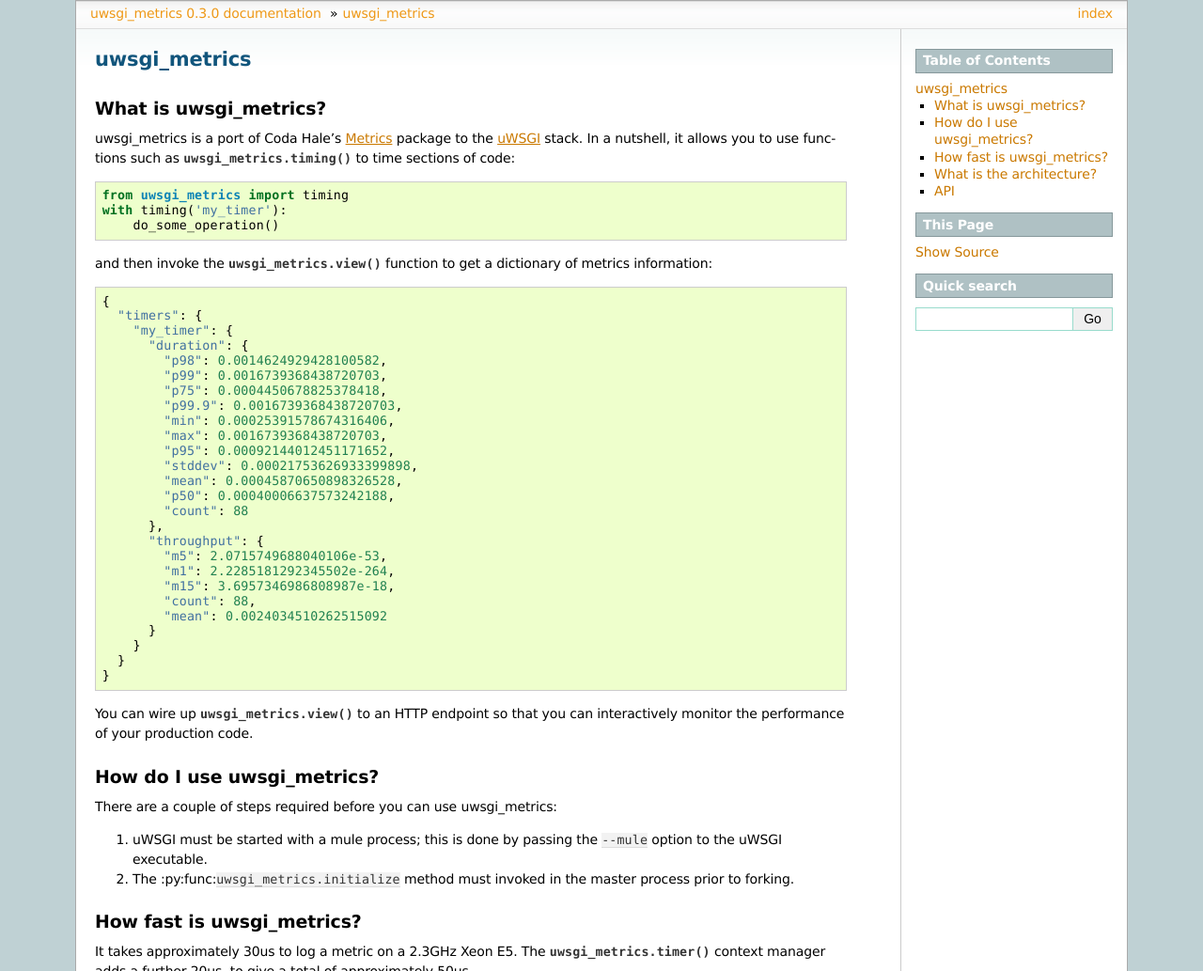
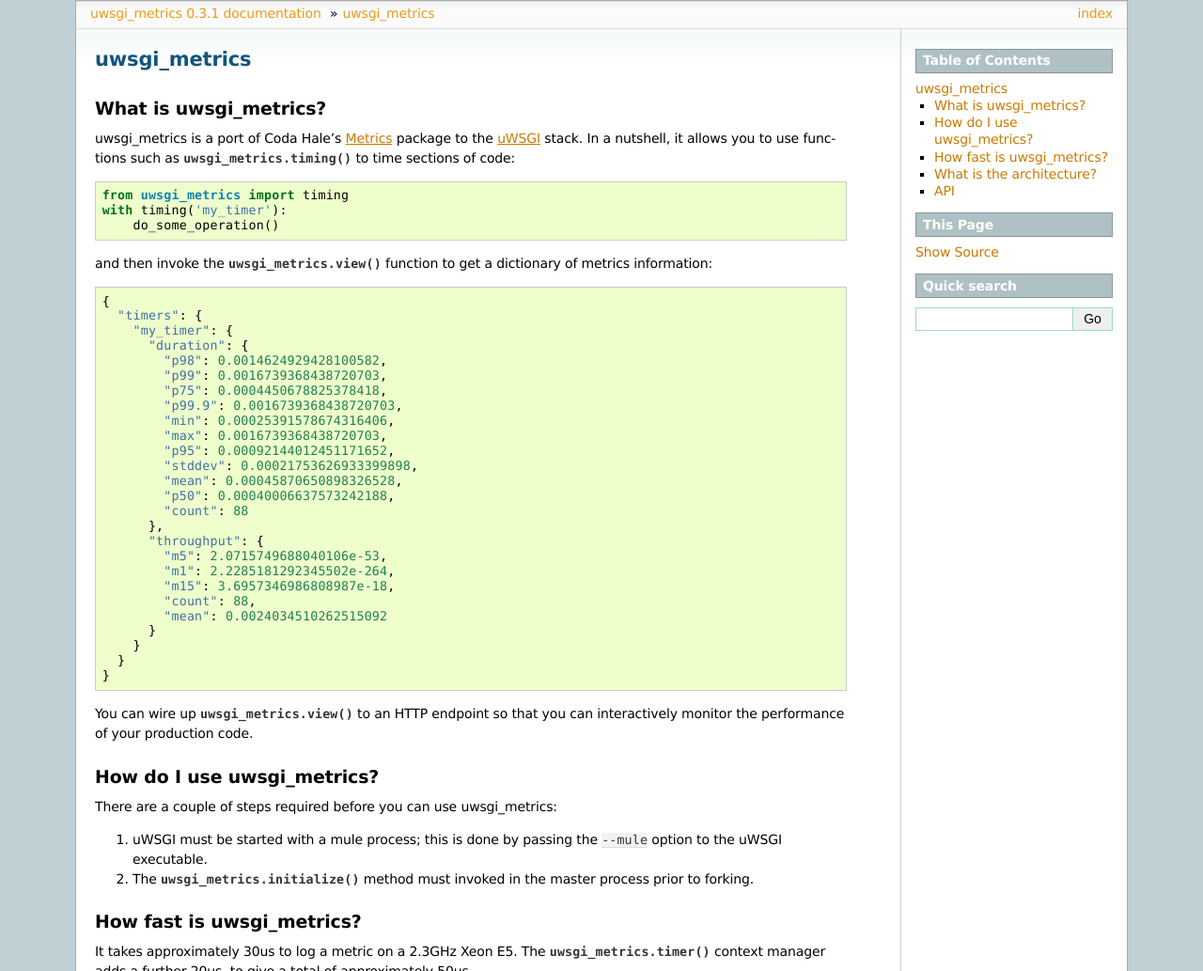
Before and after one commit to Yelp/uwsgi_metrics, a Sphinx documentation site: the page built from docs/source/index.rst, in a window 1280 px wide and 1400 px high. Shown: the top 1033 px of the window at 94% size. Built offline with Sphinx 7.4.7, drawn with Linux system fonts in a browser that asks for light colours; some of the changed text lies outside the part shown.

Commit message:
Fix documentation link.

```diff
--- a/docs/source/conf.py
+++ b/docs/source/conf.py
@@ -66,9 +66,9 @@
 # built documents.
 #
 # The short X.Y version.
-version = '0.3.0'
+version = '0.3.1'
 # The full version, including alpha/beta/rc tags.
-release = '0.3.0'
+release = '0.3.1'
 
 # The language for content autogenerated by Sphinx. Refer to documentation
 # for a list of supported languages.
--- a/docs/source/index.rst
+++ b/docs/source/index.rst
@@ -57,7 +57,7 @@
 
 1. uWSGI must be started with a mule process;  this is done by passing the
    ``--mule`` option to the uWSGI executable.
-2. The :py:func:``uwsgi_metrics.initialize`` method must invoked in the master
+2. The :py:func:`uwsgi_metrics.initialize` method must invoked in the master
    process prior to forking.
 
 How fast is uwsgi_metrics?
--- a/setup.py
+++ b/setup.py
@@ -5,7 +5,7 @@
 
 setup(
     name='uwsgi_metrics',
-    version='0.3.0',
+    version='0.3.1',
     description='Metrics for uWSGI services',
     author='John Billings',
     author_email='billings@yelp.com',
```
Also changed, not shown: 1 other file.
